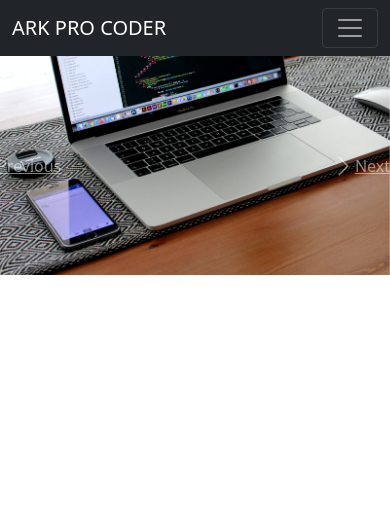
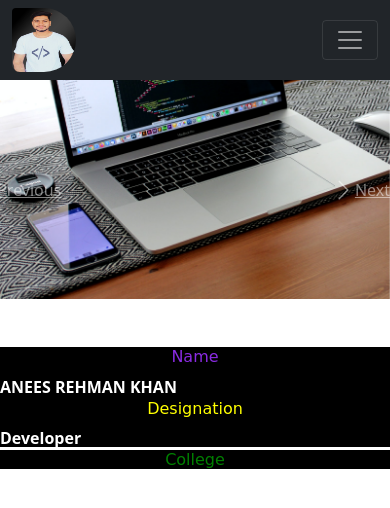
Before and after one commit to arkprocoder/FULL-STACK-DJANGO-9, a Django app: page / in a window 390 px wide. Shown: the top 508 px of the page. Run offline with Django 3.2, Linux system fonts and the light colour scheme.

Commit message:
final project

```diff
--- a/icoder/icoderapp/urls.py
+++ b/icoder/icoderapp/urls.py
@@ -9,6 +9,7 @@
     path('about',views.about,name='about'),
     path('contact',views.contact,name='contact'),
     path('blog',views.blog,name='blog'),
+    path('search',views.search,name='search'),
     path('portfolio',views.portfolio,name='portfolio'),
 
 ]
--- a/icoder/icoderapp/views.py
+++ b/icoder/icoderapp/views.py
@@ -107,3 +107,21 @@
 
 def portfolio(request):
     return render(request,'portfolio.html')
+
+
+def search(request):
+    query=request.GET['search']
+
+    if len(query)>78:
+        allPosts=Blogs.objects.none()
+    else:
+        allPostsTitle=Blogs.objects.filter(title__icontains=query)
+        allPostsContent=Blogs.objects.filter(description__icontains=query)
+        allPosts=allPostsTitle.union(allPostsContent)
+
+    if allPosts.count()== 0:
+        messages.warning(request,"No Search Results")
+
+    params={'allPosts':allPosts,'query':query}
+
+    return render(request,'search.html',params)
--- /dev/null
+++ b/icoder/static/css/style.css
@@ -0,0 +1,31 @@
+#arlogo {
+    height: 64px;
+    width: 64px;
+    border-radius: 5px 40px 40px 10px;
+}
+
+.name {
+    color: blueviolet;
+    background-color: black;
+    text-align: center;
+    font-family: cursive;
+}
+
+.desg {
+    color: yellow;
+    text-align: center;
+    background-color: black;
+    font-family: cursive;
+}
+
+#college {
+    color: green;
+    text-align: center;
+    background-color: black;
+    font-family: cursive;
+}
+
+.myfooter {
+    background-color: black;
+    height: 100px;
+}
--- a/icoder/templates/base.html
+++ b/icoder/templates/base.html
@@ -1,3 +1,4 @@
+{% load static %}
 <!doctype html>
 <html lang="en">
   <head>
@@ -6,8 +7,9 @@
     <meta name="viewport" content="width=device-width, initial-scale=1">
 
     <!-- Bootstrap CSS -->
+<link rel="stylesheet" href="{% static 'css/style.css' %}">
+
     <link href="https://cdn.jsdelivr.net/npm/bootstrap@5.0.0-beta2/dist/css/bootstrap.min.css" rel="stylesheet" integrity="sha384-BmbxuPwQa2lc/FVzBcNJ7UAyJxM6wuqIj61tLrc4wSX0szH/Ev+nYRRuWlolflfl" crossorigin="anonymous">
-
     <title>
 
     {% block title %}
@@ -22,7 +24,7 @@
 
 <nav class="navbar navbar-expand-lg navbar navbar-dark bg-dark">
   <div class="container-fluid">
-    <a class="navbar-brand" href="/">ARK PRO CODER</a>
+    <img src="{% static 'images/logo.jpg' %}"  id="arlogo" alt="">
     <button class="navbar-toggler" type="button" data-bs-toggle="collapse" data-bs-target="#navbarSupportedContent" aria-controls="navbarSupportedContent" aria-expanded="false" aria-label="Toggle navigation">
       <span class="navbar-toggler-icon"></span>
     </button>
@@ -72,8 +74,8 @@
         {% endif %}
 
       </ul>
-      <form class="d-flex">
-        <input class="form-control me-2" type="search" placeholder="Search" aria-label="Search">
+      <form class="d-flex" action="/search" method="get">
+        <input class="form-control me-2" type="search" placeholder="Search" aria-label="Search" name="search">
         <button class="btn btn-outline-dark text-white" type="submit">Search</button>
       </form>
     </div>
--- a/icoder/templates/home.html
+++ b/icoder/templates/home.html
@@ -46,6 +46,26 @@
 </div>
 
 
+<div class="myfooter mt-5">
+<div class="row">
+
+<div class="col-md-4">
+<h6 class="name">Name</h6>
+<b class="text-white">ANEES REHMAN KHAN</b>
+</div>
+<div class="col-md-4">
+<h6 class="desg">Designation</h6>
+<b class="text-white"> Developer</b>
+</div>
+<div class="col-md-4">
+<h6 id="college">College</h6>
+<b class="text-white">SVCE</b>
+</div>
+
+</div>
+</div>
+
+
 
 <script src="https://code.jquery.com/jquery-3.5.1.slim.min.js" integrity="sha384-DfXdz2htPH0lsSSs5nCTpuj/zy4C+OGpamoFVy38MVBnE+IbbVYUew+OrCXaRkfj" crossorigin="anonymous"></script>
 <script src="https://cdn.jsdelivr.net/npm/bootstrap@4.5.3/dist/js/bootstrap.bundle.min.js" integrity="sha384-ho+j7jyWK8fNQe+A12Hb8AhRq26LrZ/JpcUGGOn+Y7RsweNrtN/tE3MoK7ZeZDyx" crossorigin="anonymous"></script>
```
Also changed, not shown: icoder/templates/search.html (added, +50 -0 lines), icoder/db.sqlite3, icoder/media/pics/ilya-pavlov-OqtafYT5kTw-unsplash.jpg (added), icoder/media/pics/small1.jpg (added), icoder/static/images/logo.jpg (added).
